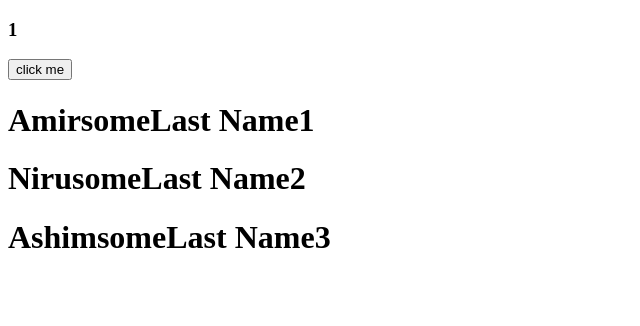
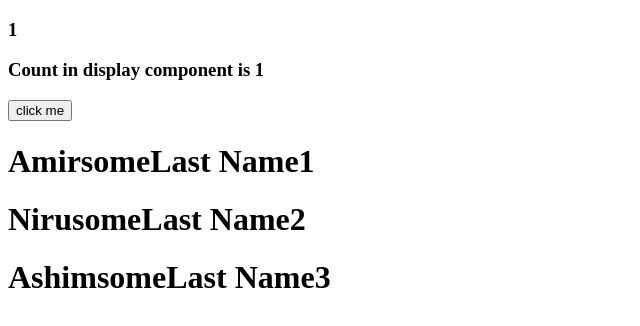
Before and after one commit to pratiksj/fullstack-exercise, a React (Create React App) app in the folder workshop/part1/: page / in a window 1280 px wide. Shown: the top 326 px of the page, without its empty margins (0-640 px from the left). Built offline with nearby package versions, Linux system fonts and the light colour scheme.

Commit message:
feat: creae display component that show value

```diff
--- a/workshop/part1/src/App.js
+++ b/workshop/part1/src/App.js
@@ -1,6 +1,7 @@
 import { useState } from "react"
 import Mytag from "./compoenents/Mytag"
 import MyButton from "./compoenents/MyButton"
+import Display from "./compoenents/Display"
 
 
 const App = () => {
@@ -15,6 +16,7 @@ const increaseCount=()=>{
   let name1 = 'Amir'
   return ( <div>
     <h3>{myCount}</h3>
+    <Display showValue={myCount}/>
     <MyButton buttonHandler={increaseCount}/>
     <Mytag name ={name1} lastName= "someLast Name1"/>
     <Mytag name ="Niru" lastName= "someLast Name2"/>
--- /dev/null
+++ b/workshop/part1/src/compoenents/Display.js
@@ -0,0 +1,9 @@
+
+
+const Display = (props) => {
+  return (
+    <h3>Count in display component is {props.showValue}</h3>
+  )
+}
+
+export default Display
```
